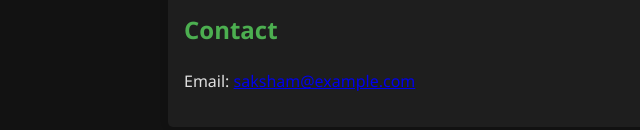
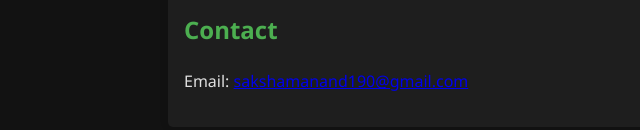
Before and after one commit to Samn7/MyWebsite, a plain HTML site: page index.html in a window 1280 px wide. Shown: the part 1242-1372 px from the top of the page, 122-762 px from the left. Drawn offline with nearby package versions, Linux system fonts and the light colour scheme.

Commit message:
Update index.html

```diff
--- a/index.html
+++ b/index.html
@@ -72,7 +72,7 @@
         </section>
         <section id="contact" data-aos="slide-up">
             <h2>Contact</h2>
-            <p>Email: <a href="mailto:saksham@example.com">saksham@example.com</a></p>
+            <p>Email: <a href="mailto:sakshamanand190@gmail.com">sakshamanand190@gmail.com</a></p>
         </section>
     </div>
 
```
